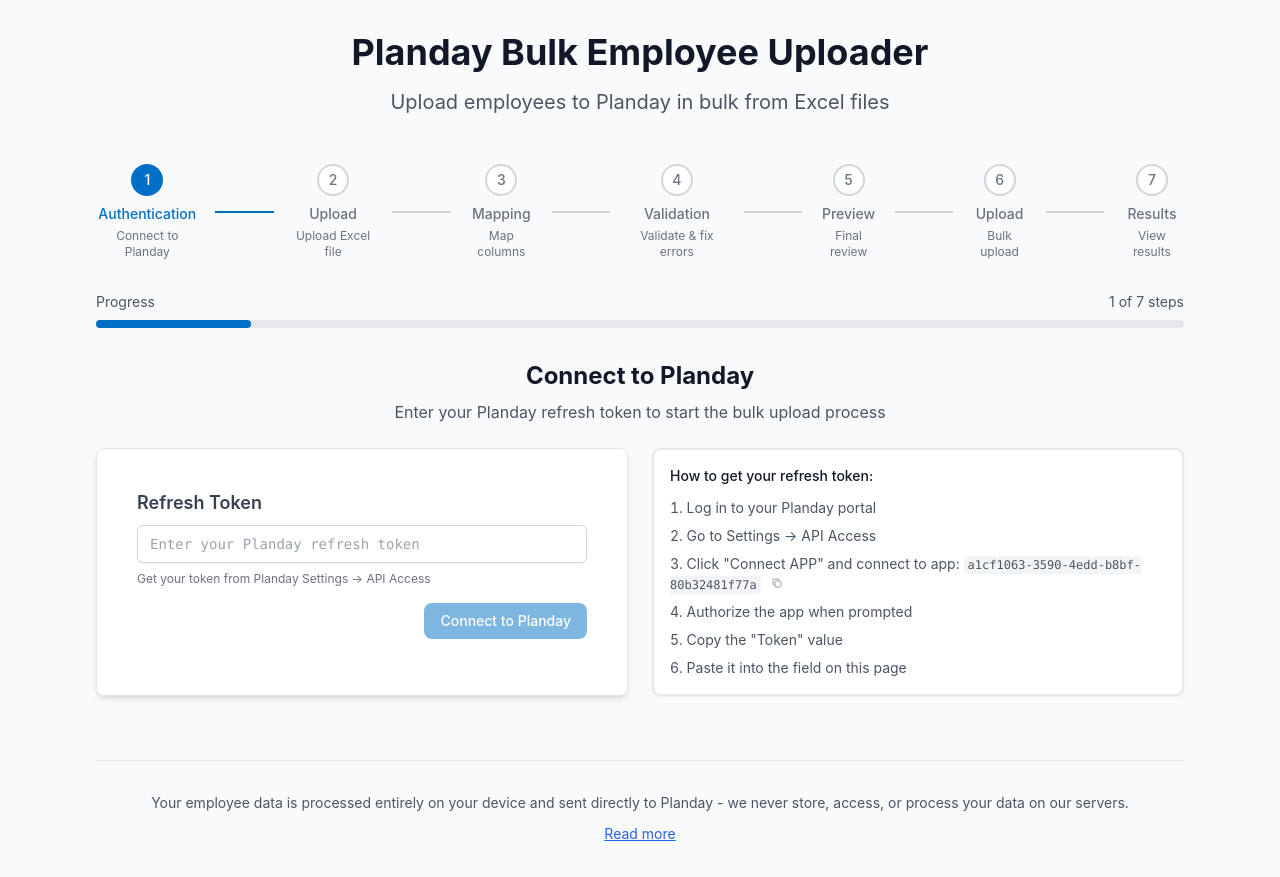
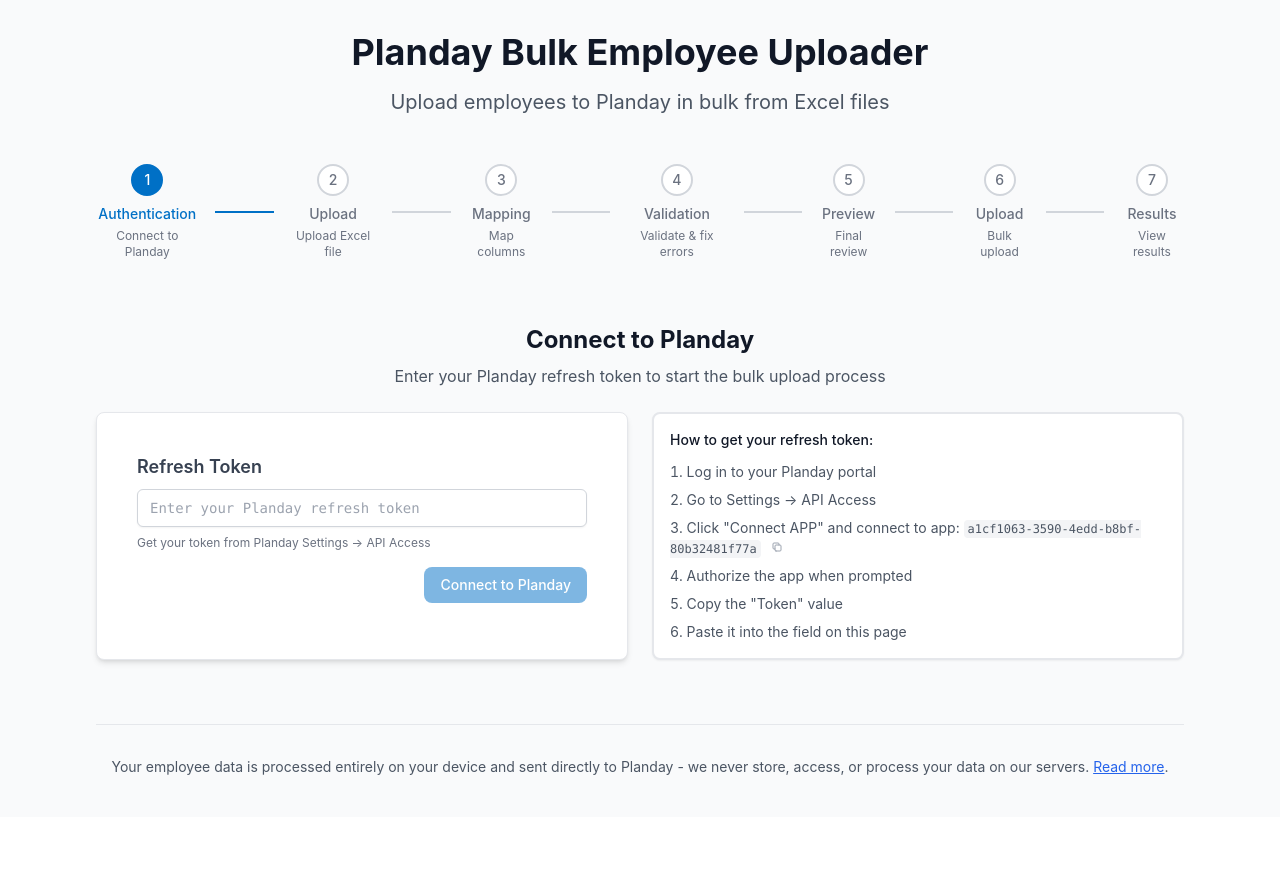
Before and after one commit to Lushbits/pdbulkupload, a React (Vite) app: page / in a window 1280 px wide. After the commit the page ends 817 px from the top, so only its background shows below. Built offline with nearby package versions, Linux system fonts and the light colour scheme.

Commit message:
Temporarily hide progress bar and increase spacing for cleaner look

```diff
--- a/src/App.tsx
+++ b/src/App.tsx
@@ -115,7 +115,7 @@
         </div>
 
         {/* Progress Indicator */}
-        <div className="mb-8 flex justify-center">
+        <div className="mb-16 flex justify-center">
           <ProgressIndicator
             currentStep={currentStep}
             completedSteps={completedSteps}
@@ -352,14 +352,14 @@
         <div className="mt-16 pt-8 border-t border-gray-200">
           <div className="text-center">
             <p className="text-sm text-gray-600 mb-2">
-              Your employee data is processed entirely on your device and sent directly to Planday - we never store, access, or process your data on our servers.
-            </p>
-            <button
+              Your employee data is processed entirely on your device and sent directly to Planday - we never store, access, or process your data on our servers. <button
               onClick={() => setIsPrivacyModalOpen(true)}
               className="text-sm text-blue-600 hover:text-blue-800 underline"
             >
               Read more
-            </button>
+            </button>.
+            </p>
+
           </div>
         </div>
 
--- a/src/components/progress/ProgressIndicator.tsx
+++ b/src/components/progress/ProgressIndicator.tsx
@@ -187,8 +187,8 @@
         </div>
       </div>
 
-      {/* Progress Bar */}
-      <div className="mt-8">
+      {/* Progress Bar - Temporarily commented out */}
+      {/* <div className="mt-8">
         <div className="flex items-center justify-between text-sm text-gray-600 mb-2">
           <span>Progress</span>
           <span>
@@ -204,7 +204,7 @@
             }}
           />
         </div>
-      </div>
+      </div> */}
     </div>
   );
 };
```
